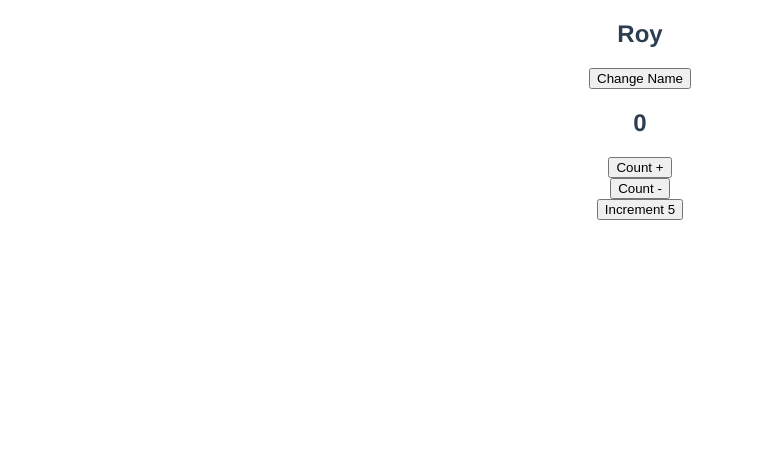
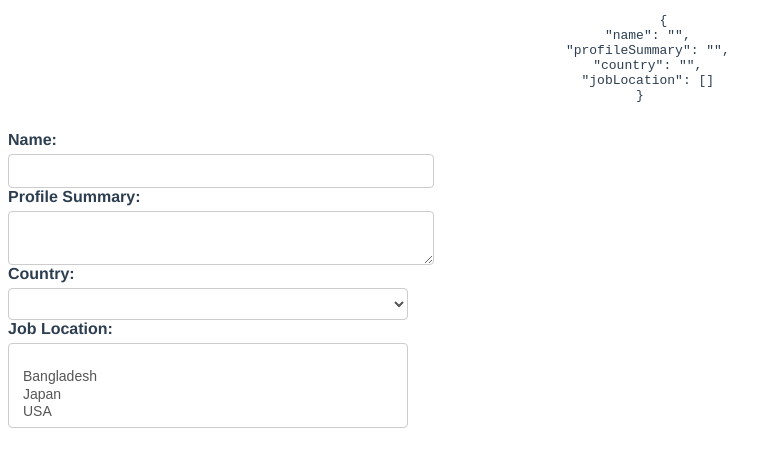
Before and after one commit to utshab-roy/vue-ui, a Vue app: page / in a window 1280 px wide. Shown: the top 466 px of the page, without its empty margins (0-781 px from the left). Built offline with nearby package versions, Linux system fonts and the light colour scheme.

Commit message:
form diff type of field and binding data property demo

```diff
--- a/src/App.vue
+++ b/src/App.vue
@@ -1,21 +1,43 @@
 <template>
-  <h2>{{name }}</h2>
-
   <div>
-    <!-- multiple method calling on single click event -->
-    <button v-on:click="changeName($event), increment(5, $event)">Change Name</button>
+    <pre>
+      {{ JSON.stringify(formValues, null, 2) }}
+    </pre>
   </div>
 
-  <h2>{{ count }}</h2>
+  <form>
 
-  <div>
-    <button @click="count++">Count +</button>
-    <br>
-    <button @click="count--">Count -</button>
-    <br>
-    <button @click="increment(5, $event)">Increment 5</button>
+    <div>
+      <label for="name">Name:</label>
+      <input type="text" id="name" v-model="formValues.name">
+    </div>
 
-  </div>
+     <div>
+      <label for="profile">Profile Summary:</label>
+      <textarea id="profile" v-model="formValues.profileSummary" />
+    </div>
+
+    <div>
+      <label for="country">Country:</label>
+      <select id="country" v-model="formValues.country">
+          <option value=""></option>
+          <option value="bangladesh">Bangladesh</option>
+          <option value="japan">Japan</option>
+          <option value="usa">USA</option>
+      </select>
+    </div>
+
+    <div>
+      <label for="job-location">Job Location:</label>
+      <select id="job-location" multiple v-model="formValues.jobLocation">
+          <option value=""></option>
+          <option value="bangladesh">Bangladesh</option>
+          <option value="japan">Japan</option>
+          <option value="usa">USA</option>
+      </select>
+    </div>
+
+  </form>
 
 </template>
 
@@ -24,19 +46,15 @@ export default {
   name: "App",
   data() {
     return {
-      name: "Roy",
-      count: 0
-    }
+      formValues: {
+        name: "",
+        profileSummary: "",
+        country: "",
+        jobLocation: [],
+      }
+    };
   },
   methods: {
-    changeName(event) {
-      console.log('event in changeName', event);
-      this.name = "Batman"
-    },
-    increment(number, event){
-      this.count += number;
-      console.log("event in increment method", event);
-    }
   },
 };
 </script>
@@ -50,15 +68,28 @@ export default {
   color: #2c3e50;
 }
 
-.underline {
-  text-decoration: underline;
+label {
+  font-weight: bold;
+  display: flex;
+  margin-bottom: 5px;
 }
-
-.text-italic {
-  font-style: italic;
+input + label {
+  font-weight: bold;
+  display: inline-flex;
+  margin-right: 20px;
 }
-
-.text-bold {
-  font-weight: bold;
+input[type="text"],
+textarea,
+select {
+  display: block;
+  width: 400px;
+  padding: 6px 12px;
+  font-size: 14px;
+  line-height: 1.42857143;
+  color: #555;
+  background-color: #fff;
+  background-image: none;
+  border: 1px solid #ccc;
+  border-radius: 4px;
 }
 </style>
```
